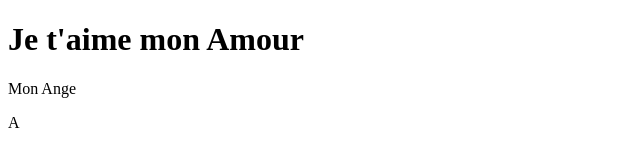
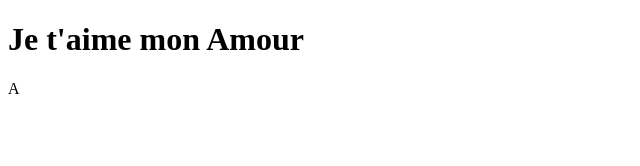
Before and after one commit to xViiT/xViiT.github.io, a plain HTML site: page index.html in a window 1280 px wide. Shown: the full height of the page, 0-640 px from the left. Drawn offline with Linux system fonts and the light colour scheme.

Commit message:
Update index.html

```diff
--- a/index.html
+++ b/index.html
@@ -3,7 +3,6 @@
 <body>
 
 <h1>Je t'aime mon Amour</h1>
-<p>Mon Ange</p>
 <p>         A</p>
 
 </body>
```
